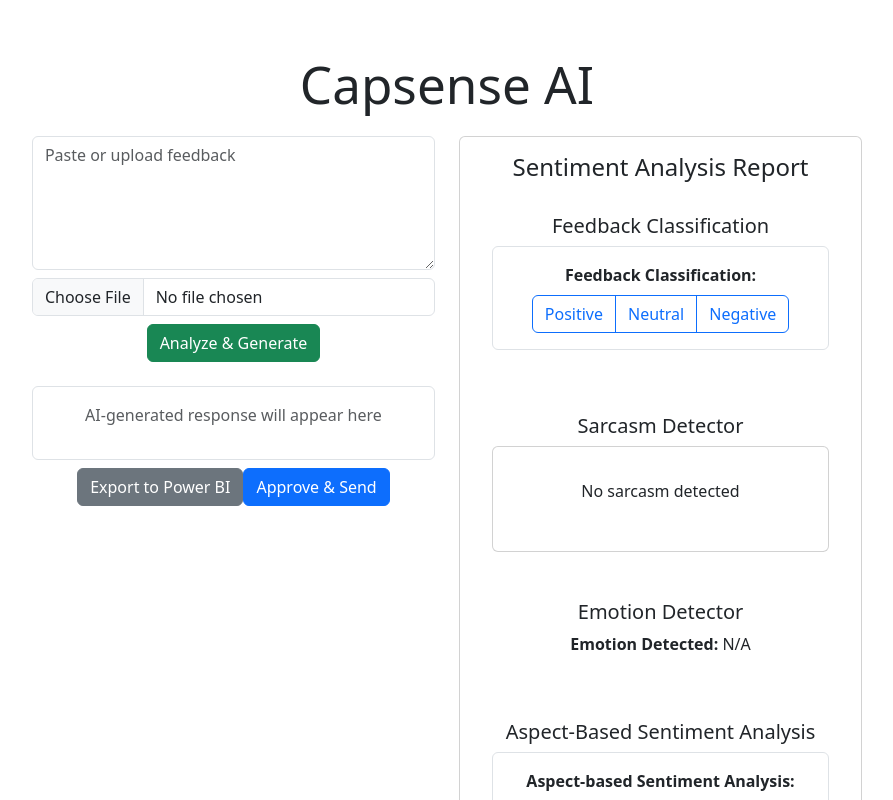
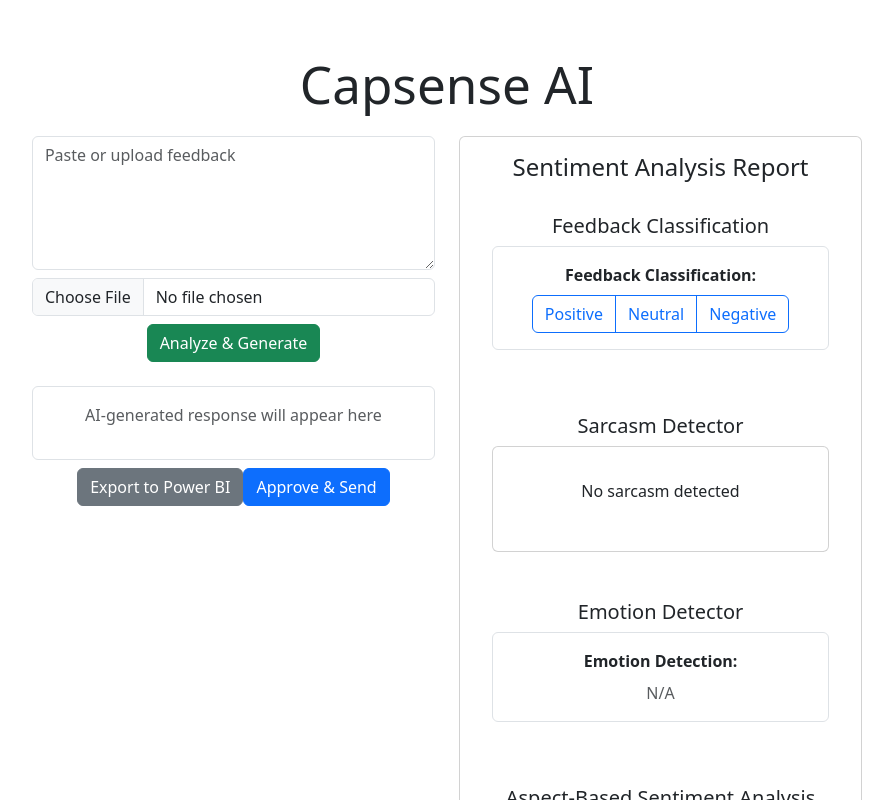
Before and after one commit to CapSense/Capgemini_SentimentApp_Remake, a React (Vite) app in the folder frontend/: page / in a window 1280 px wide. Shown: the top 800 px of the page, without its empty margins (193-1086 px from the left). Built offline with nearby package versions, Linux system fonts and the light colour scheme.

Commit message:
Updated EmotionDetector.tsx

```diff
--- a/frontend/src/components/EmotionDetector.tsx
+++ b/frontend/src/components/EmotionDetector.tsx
@@ -1,17 +1,10 @@
-import React from 'react'
+const EmotionDetector = ({ emotion }: { emotion: string }) => {
+  return (
+    <div className="result-box border rounded p-3 mb-3">
+      <strong>Emotion Detection:</strong>
+      <p className="mt-2 mb-0 text-muted">{emotion || 'Awaiting analysis'}</p>
+    </div>
+  );
+};
 
-interface Props {
-  emotion: string
-}
-
-const EmotionDetector: React.FC<Props> = ({ emotion }) => {
-  return (
-    <div>
-      <p>
-        <strong>Emotion Detected:</strong> {emotion || 'N/A'}
-      </p>
-    </div>
-  )
-}
-
-export default EmotionDetector
+export default EmotionDetector;
```
